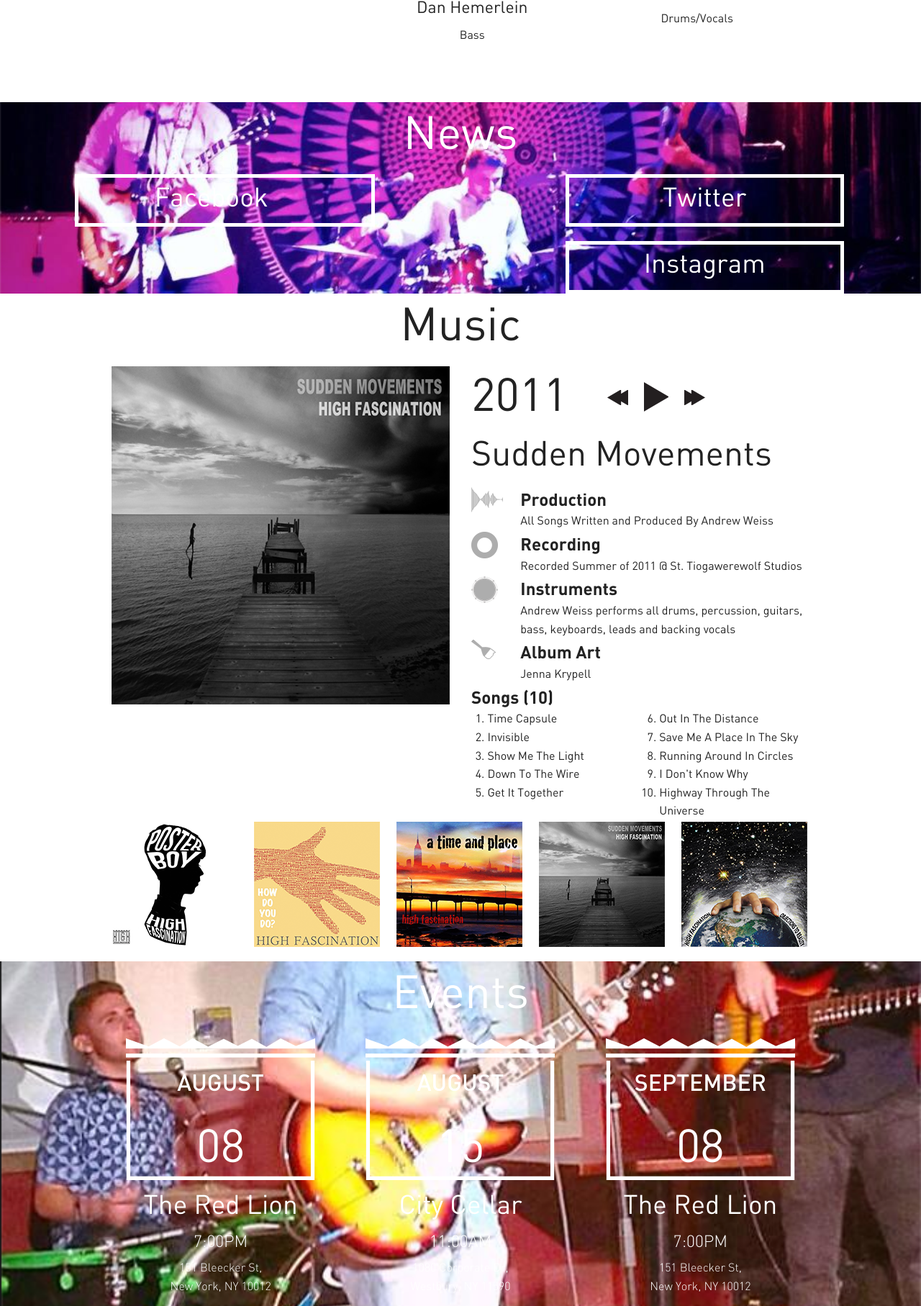
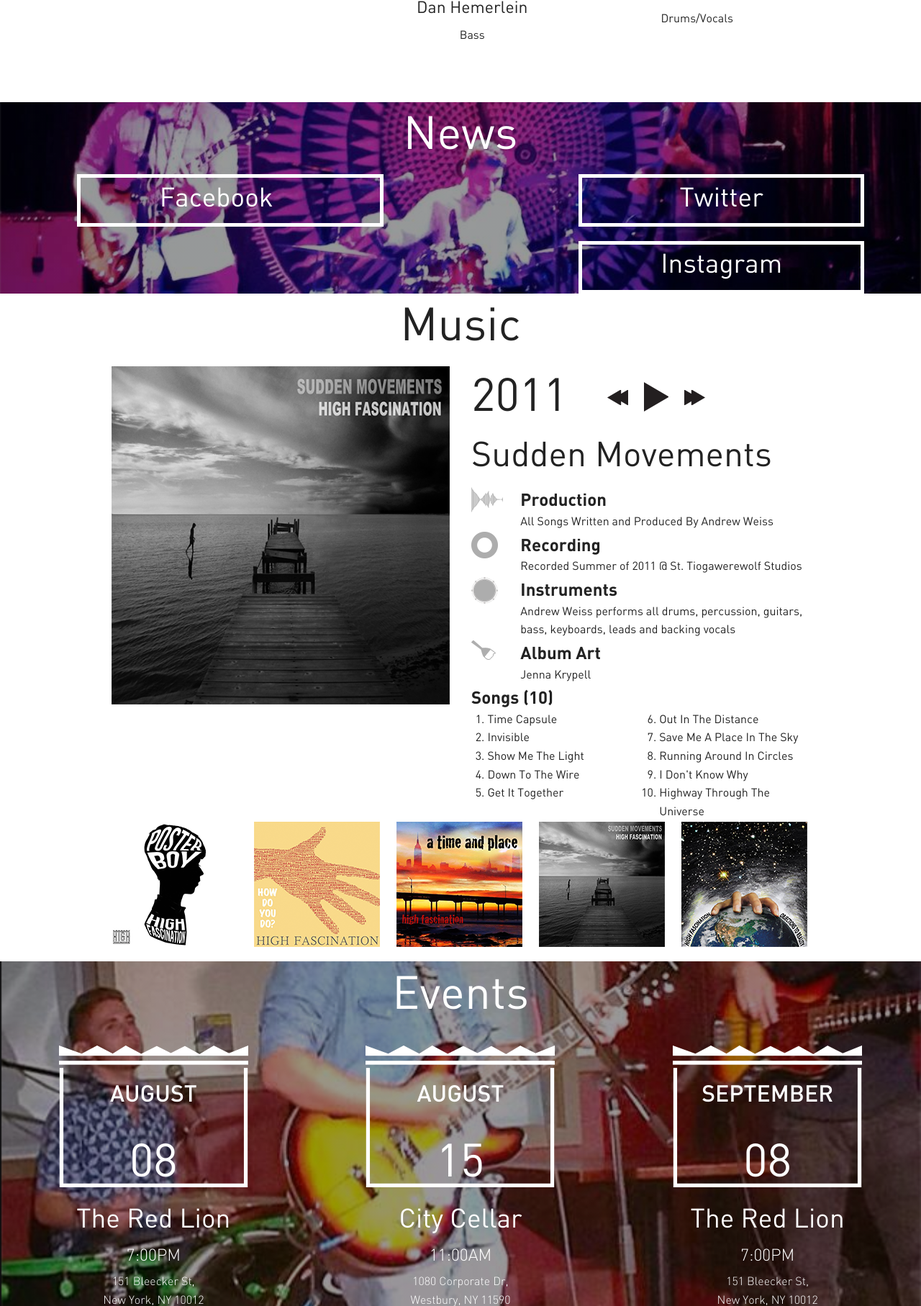
Before and after one commit to aisaacroth/High-Fascination-Site, a Flask app: page / in a window 1280 px wide. Shown: the part 2101-3916 px from the top of the page at 72% size. Run offline with Flask 2, Linux system fonts and the light colour scheme; some libraries are stand-ins or nearby versions.

Commit message:
Added some black overlays.

```diff
--- a/app/static/css/app.css
+++ b/app/static/css/app.css
@@ -208,6 +208,10 @@
     width: calc(100% / 8)
 }
 
+nav.top-bar ul li:hover {
+    background-color: #000000;
+}
+
 nav.top-bar ul li > a {
     background: none !important;
     color: #000000;
@@ -293,7 +297,8 @@
     width: 100%;
 }
 
-section#news div.row {
+section#news div#news-wrapper {
+    background-image: linear-gradient(to bottom, rgba(0, 0, 0, 0.4), rgba(0, 0, 0, 0.4));
     height: 100%;
     max-width: 100%;
     width: 100%;
@@ -418,6 +423,13 @@
     width: 100%;
 }
 
+section#events div#events-wrapper {
+    background-image: linear-gradient(to bottom, rgba(0, 0, 0, 0.4), rgba(0, 0, 0, 0.4));
+    height: 100%;
+    max-width: 100%;
+    width: 100%;
+}
+
 section#events h1 {
     color: #FFFFFF;
     font-family: "DIN-Regular";
@@ -505,6 +517,15 @@
     -o-background-size: cover;
     background-size: cover;
     height: 100%;
+    max-width: 100%;
+    width: 100%;
+}
+
+section#press div#press-wrapper {
+    background-image: linear-gradient(to bottom, rgba(0, 0, 0, 0.4), rgba(0, 0, 0, 0.4));
+    height: 100%;
+    max-width: 100%;
+    width: 100%;
 }
 
 section#press h1 {
--- a/app/templates/index.html
+++ b/app/templates/index.html
@@ -132,7 +132,7 @@
 
 
 {% block news %}
-<div class="row">
+<div class="row" id="news-wrapper">
   <h1>News</h1>
   <div class="small-12 small-centered columns">
     <div class="row">
@@ -245,7 +245,7 @@
 
 
 {% block events %}
-<div class="row">
+<div class="row" id="events-wrapper">
   <h1>Events</h1>
   <div class="small-12 small-centered columns">
     <div class="row" id="event-listing">
@@ -336,7 +336,7 @@
 
 
 {% block press %}
-<div class="row">
+<div class="row" id="press-wrapper">
   <div class="small-12 small-centered columns">
     <div class="row">
       <h1>Press</h1>
```
